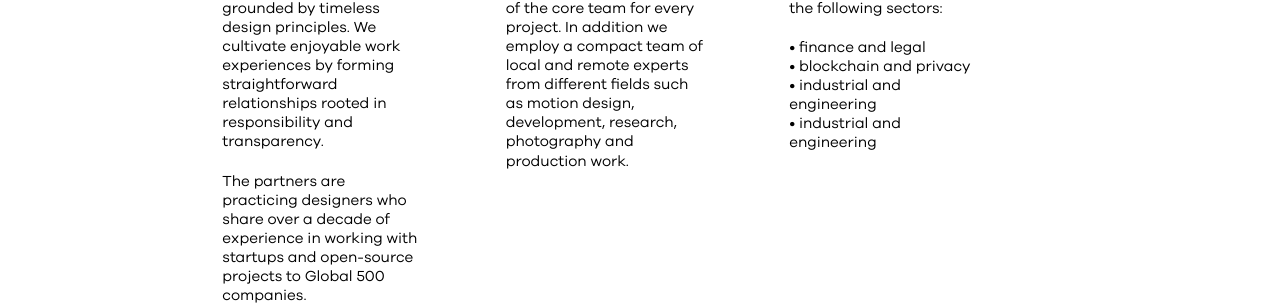
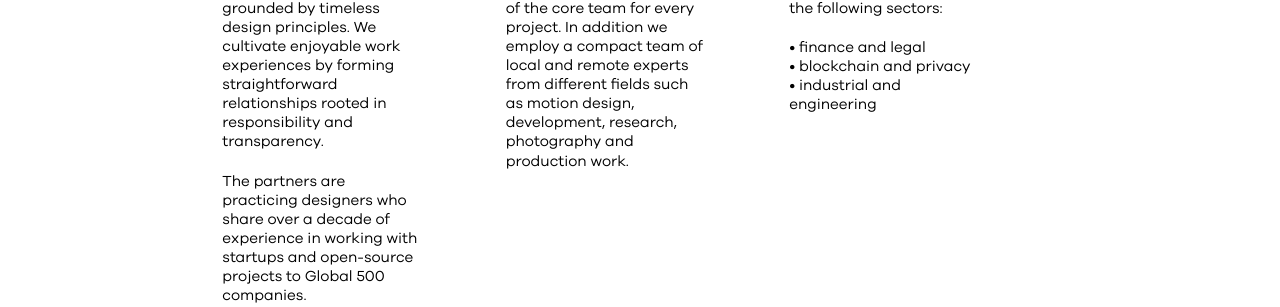
Before and after one commit to EETERCO/eeter-mainsite, a Jekyll site: the page built from profile.markdown, in a window 1280 px wide. Shown: the part 400-707 px from the top of the page. Built offline with Jekyll 4.4.1, drawn with Linux system fonts in a browser that asks for light colours; nearby versions of some CDN libraries.

Commit message:
Updated Profile

```diff
--- a/profile.markdown
+++ b/profile.markdown
@@ -16,7 +16,7 @@ Second Column: "<p>\nThe founding partners are the key contacts and part of the
   and production work. \n</p>"
 Third Column: "<p>\nWe are well-versed in and focused on working with the following
   sectors: \n\L</p>\n<p>\n• finance and legal<br>\n• blockchain and privacy<br>\n•
-  industrial and engineering<br>\n• industrial and engineering<br>\n\L</p>"
+  industrial and engineering<br>\n\L</p>"
 Fourth Column: "<strong>\nTanel August Lind\L\n</strong>\n<br>\nDesigner, Partner\L\L\n<br>\n<p>\nAdvocates
   well structured, functional and meaningful design performance.\L\L\n</p>\n<p>\nSince
   2008 Tanel spent a fair share of his time with several major design firms in Estonia,
```
